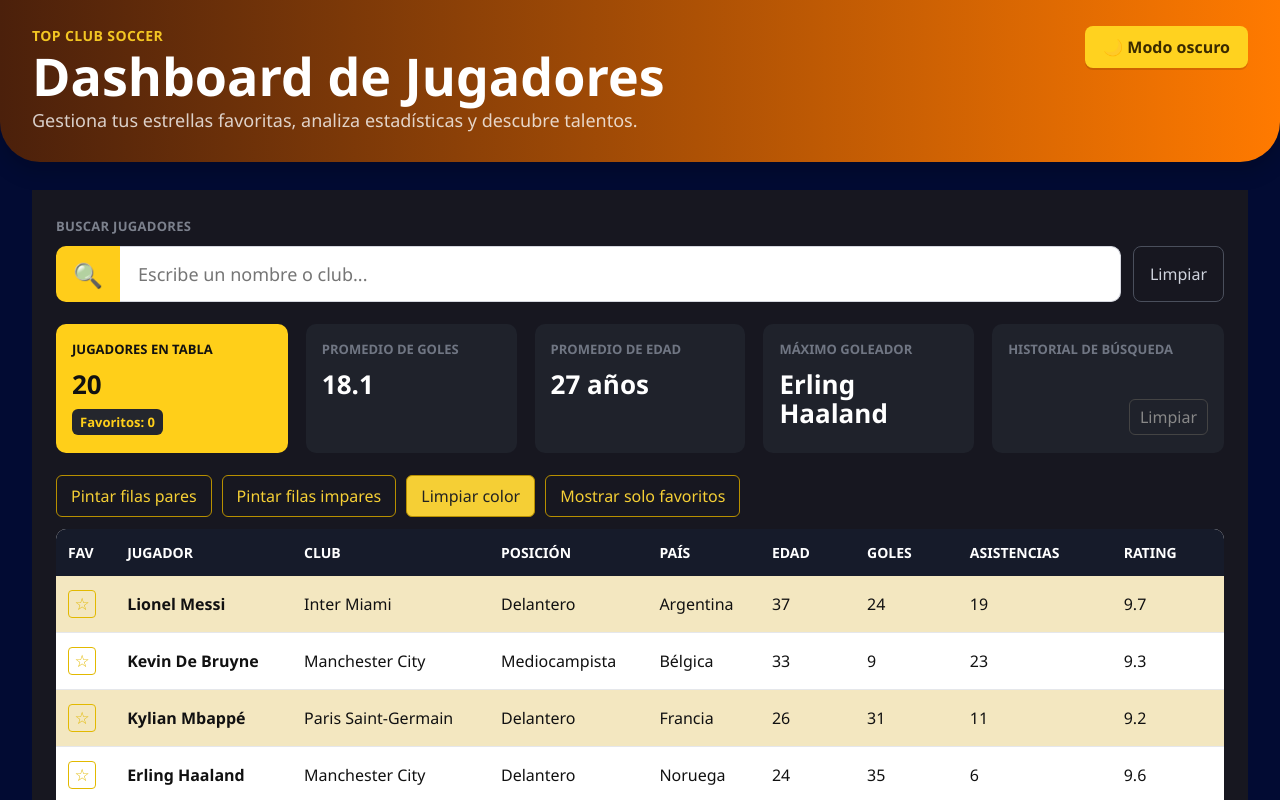
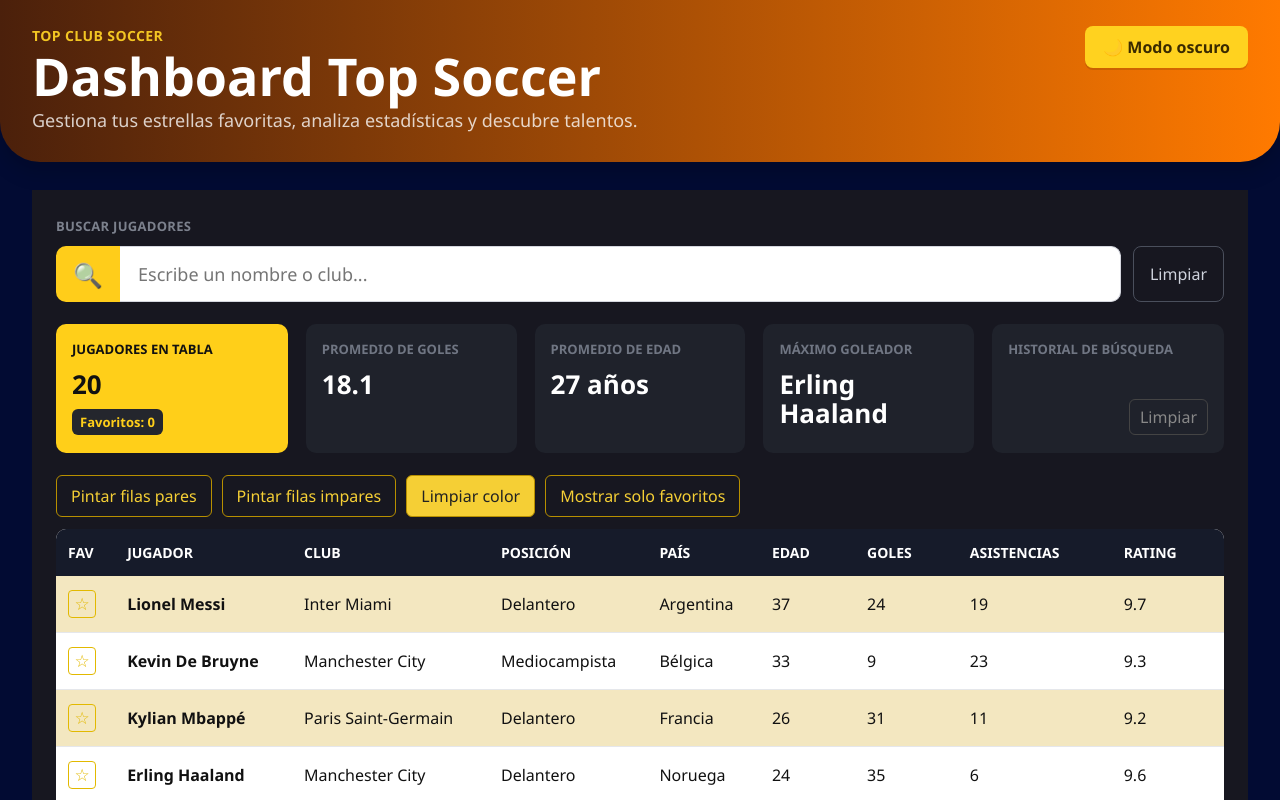
Before and after one commit to Karenserna09/playsoccer, a React (Vite) app: page / in a window 1280 px wide. Shown: the top 800 px of the page. Built offline with nearby package versions, Linux system fonts and the light colour scheme.

Commit message:
Agregar estructura de componentes

```diff
--- a/src/App.jsx
+++ b/src/App.jsx
@@ -235,7 +235,7 @@ function App() {
       <header className="header">
         <div>
           <span className="mini-title">TOP CLUB SOCCER</span>
-          <h1>Dashboard de Jugadores</h1>
+          <h1>Dashboard Top Soccer</h1>
           <p>
             Gestiona tus estrellas favoritas, analiza estadísticas y descubre
             talentos.
```
